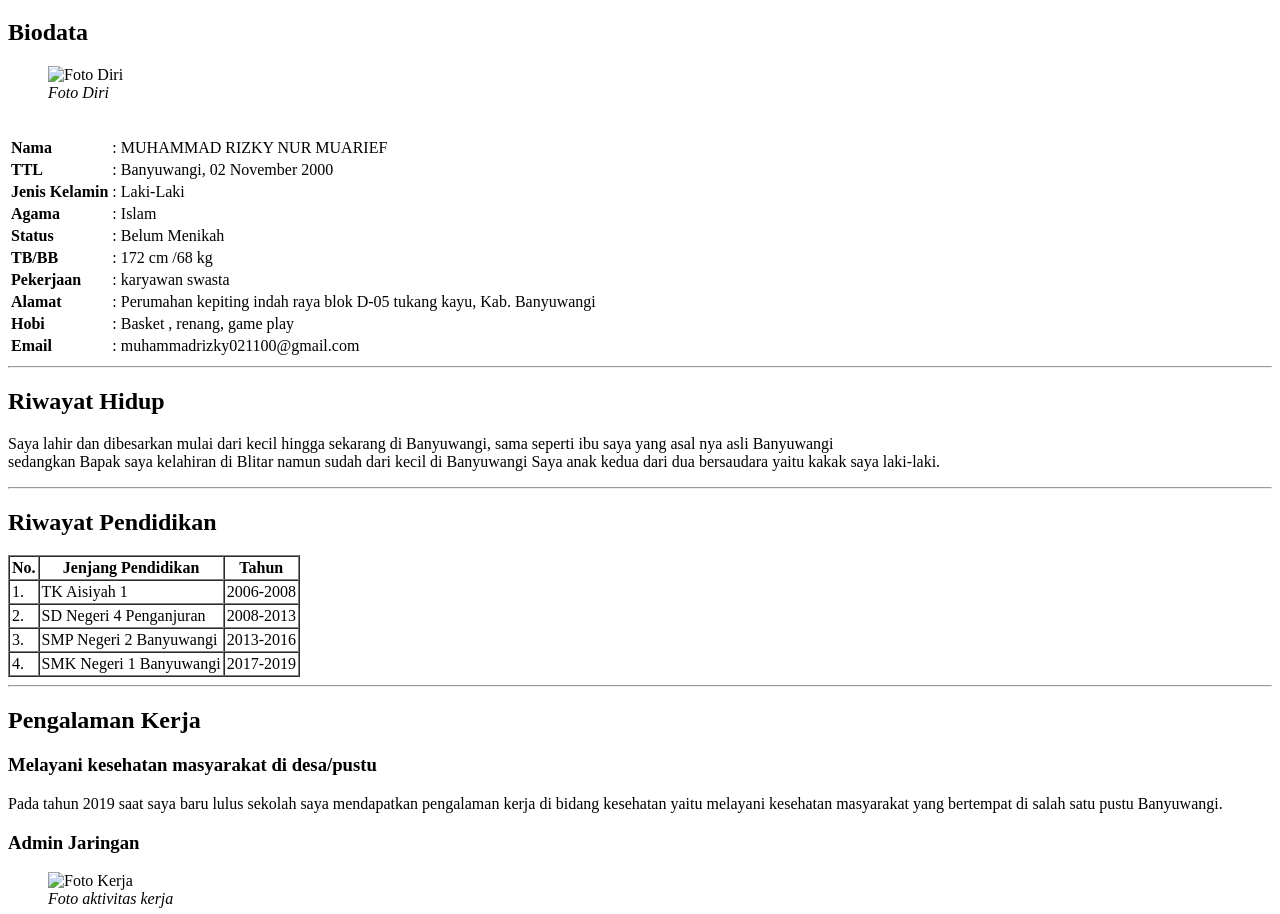
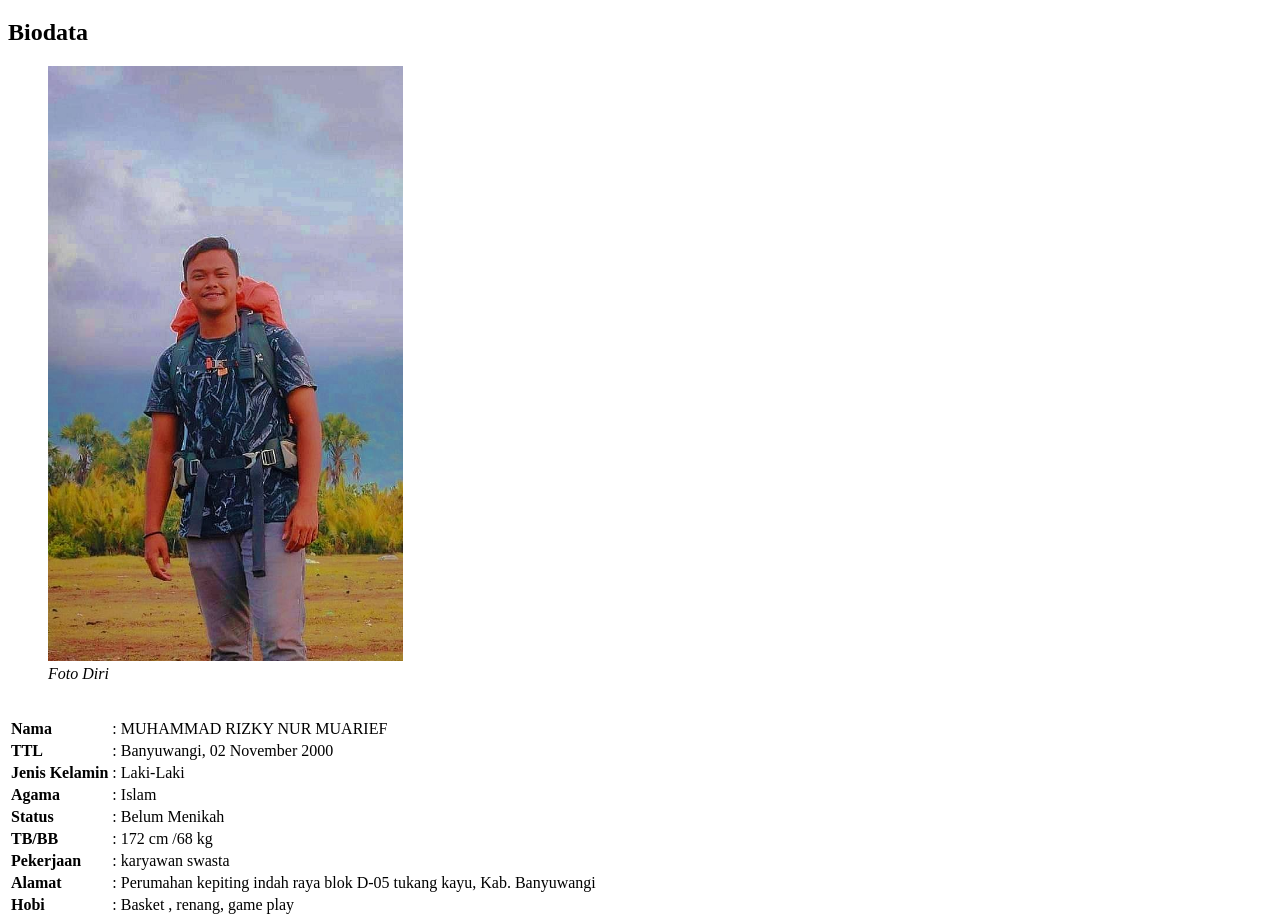
Before and after one commit to rizky021100/curiculum-vitae, a plain HTML site: page index.html in a window 1280 px wide. Shown: the part 61-975 px from the top of the page. Drawn offline with Linux system fonts and the light colour scheme.

Commit message:
Update index.html

```diff
--- a/index.html
+++ b/index.html
@@ -10,7 +10,7 @@
     <h2>Biodata</h2>
 
     <figure>
-        <img src="fotodiri.jpeg" alt="Foto Diri" width="30%" height="40%">
+        <img src="fotodiri.jpg" alt="Foto Diri" width="30%" height="40%">
         <figcaption><i>Foto Diri</i></figcaption>
     </figure>
     <br>
@@ -113,7 +113,7 @@
 
     <h3>Admin Jaringan</h3>
     <figure>
-        <img src="fotokerja.jpeg" alt="Foto Kerja" width="20%" height="30%">
+        <img src="fotokerja.jpg" alt="Foto Kerja" width="20%" height="30%">
         <figcaption><i>Foto aktivitas kerja</i></figcaption>
     </figure>
     <p>Sejak 2019 bulan September saya memulai pengalaman kerja baru yakni sebagai admin jaringan di sebuah PT<br>
```
